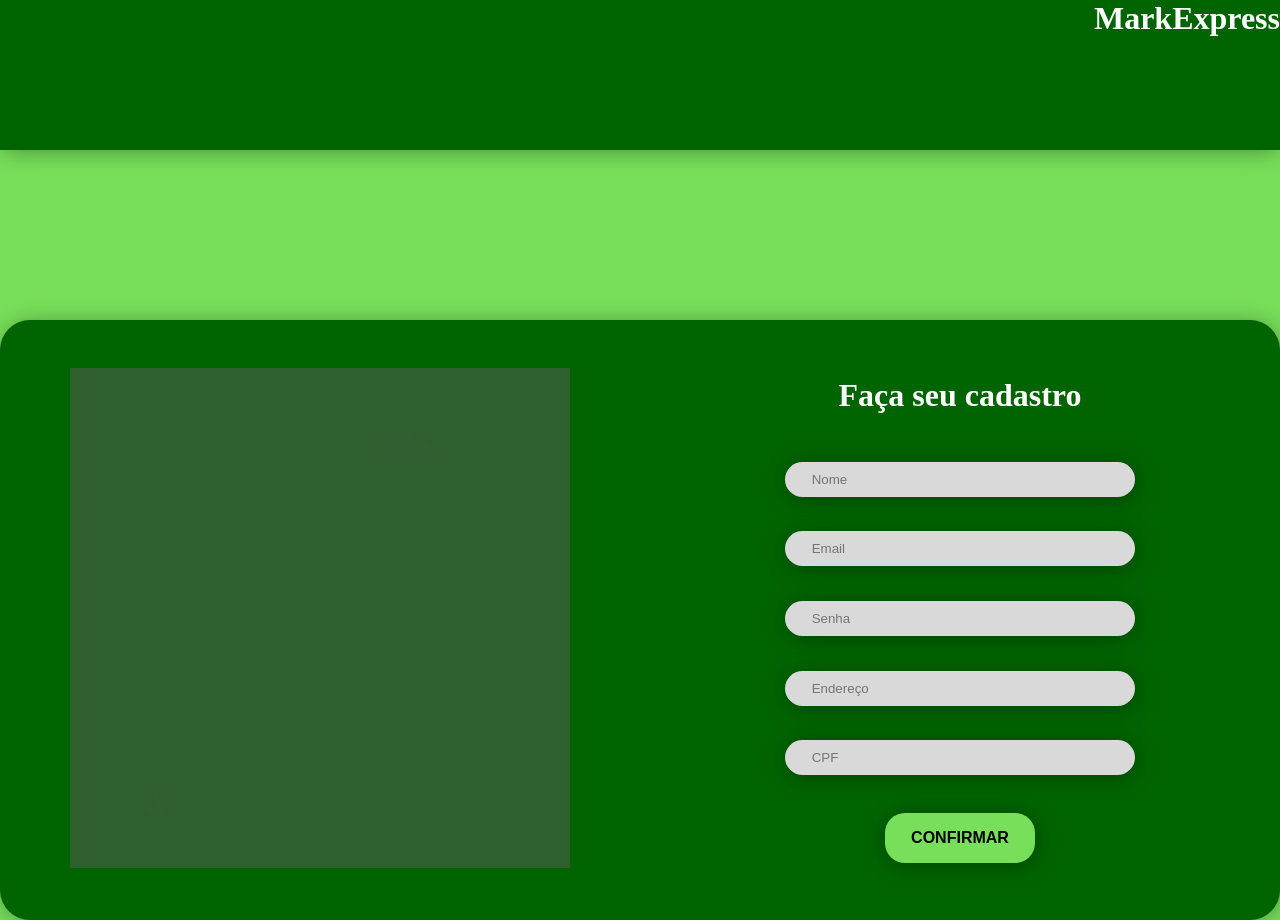
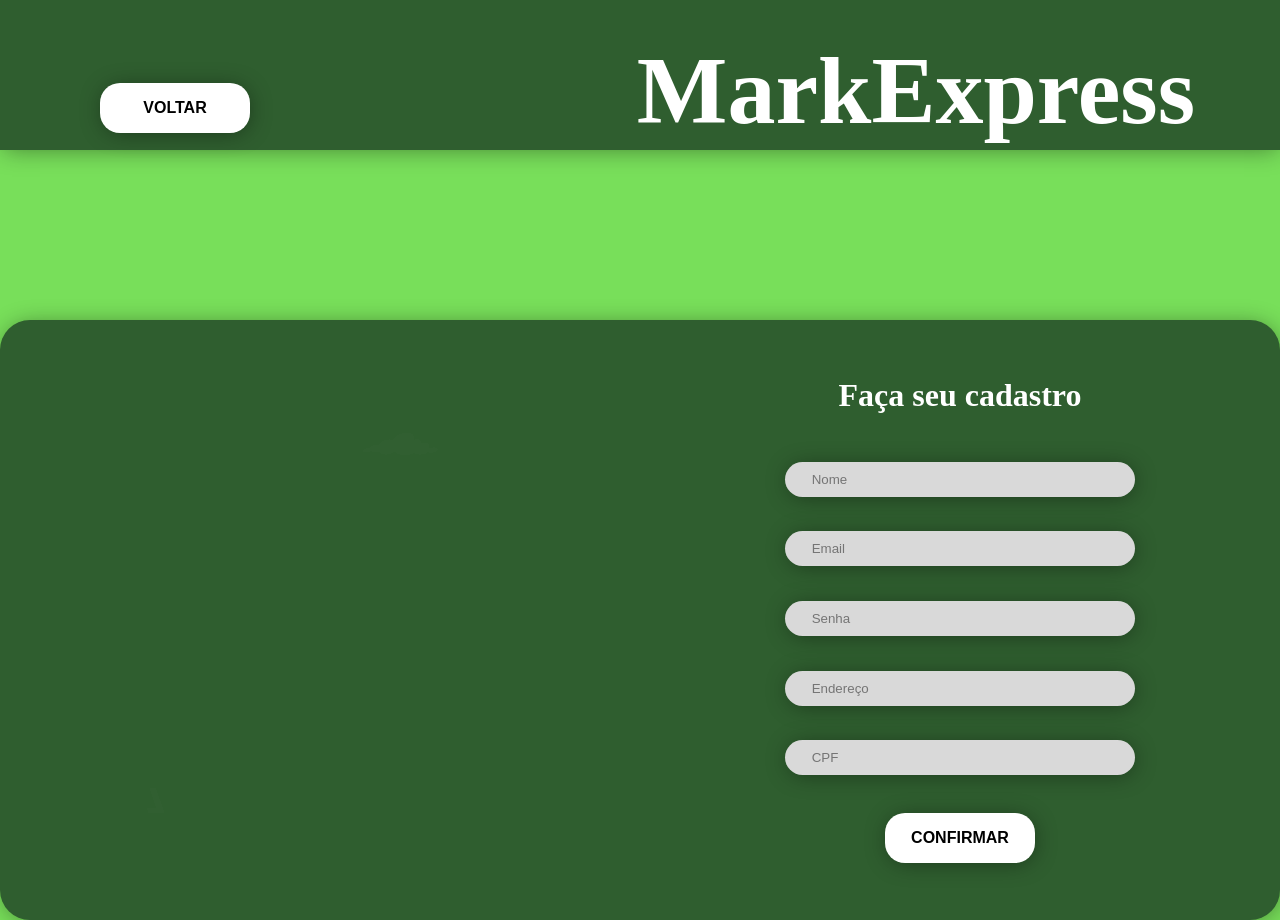
Before and after one commit to CaueTrajanoG/markexpress, a plain HTML site: page pages/register.html in a window 1280 px wide. Drawn offline with Linux system fonts and the light colour scheme.

Commit message:
Página de cadastro finalizada

```diff
--- a/css/styleregister.css
+++ b/css/styleregister.css
@@ -9,14 +9,43 @@ body{
     background-color: #78DF5A;
 }
 header{
-    display: flex;
-    justify-content: flex-end;
-    background-color: darkgreen;
+    background-color: #2F5E2F;
     height: 150px;
     color: white;
     box-shadow:  1px 2px 23px -3px rgba(0,0,0,0.44);
+}
+.top-menu{
+    display: flex;
+    justify-content: space-between;
+    align-items: center;
 
 }
+.top-left-btn-back{
+    margin-top: 50px;
+}
+.top-left-btn-back > a>input{
+    margin-left: 100px;
+    background-color: #fff;
+    width: 150px;
+    height: 50px;
+    border-radius: 20px;
+    border: none;
+    font-weight: 600;
+    font-size: 1em;
+    margin-top: 20px;
+    box-shadow:  1px 2px 23px -3px rgba(0,0,0,0.44);
+}
+.top-left-btn-back > a>input:hover   {
+        cursor: pointer;
+        background-color: #78DF5A;
+    }
+
+.top-right-text > h1{
+    padding-top: 35px;
+    font-size: 96px;
+    margin-right: 85px;
+}
+
 main{
     display: flex;
     justify-content: center;
@@ -26,7 +55,7 @@ section{
     justify-content: space-around;
     flex-direction: row;
     align-items: stretch;
-    background-color: darkgreen;
+    background-color: #2F5E2F;
     margin-top: 170px;
     border-radius: 30px;
     width: 1280px;
@@ -75,7 +104,7 @@ input::-webkit-inner-spin-button {
     margin: 0;
 }
 .right-card-btn > input{
-    background-color: #78DF5A;
+    background-color: #fff;
     width: 150px;
     height: 50px;
     border-radius: 20px;
@@ -88,5 +117,5 @@ input::-webkit-inner-spin-button {
 }
 .right-card-btn > input:hover{
     cursor: pointer;
-    color: white;
+    background-color: #78DF5A;
 }
--- a/pages/register.html
+++ b/pages/register.html
@@ -9,7 +9,14 @@
 </head>
 <body>
     <header>
-        <h1>MarkExpress</h1>
+            <div class="top-menu">
+                <div class="top-left-btn-back">
+                    <a href="index.html"><input type="button" value="VOLTAR"></a>
+                </div>
+                <div class="top-right-text">
+                    <h1>MarkExpress</h1>
+                </div>
+            </div>
     </header>
     <main>
         <section>
```
